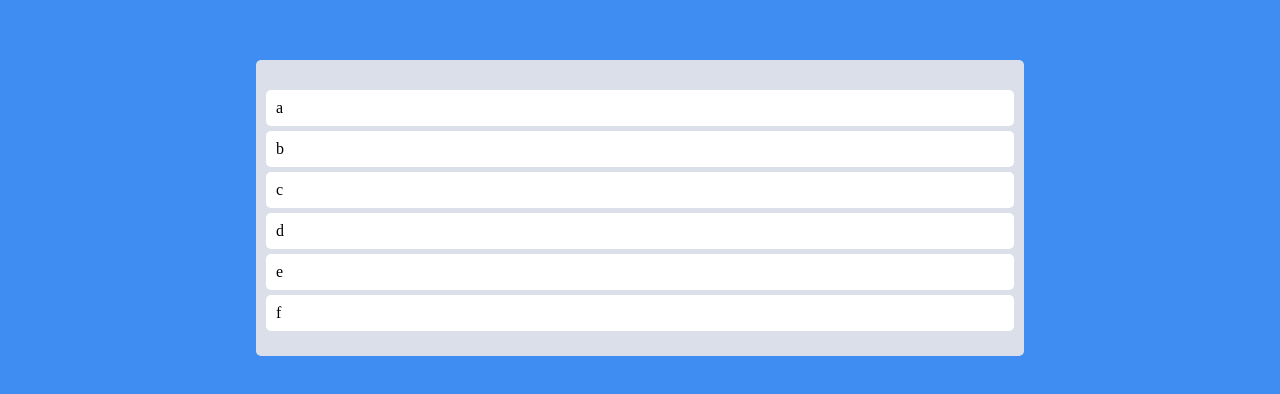
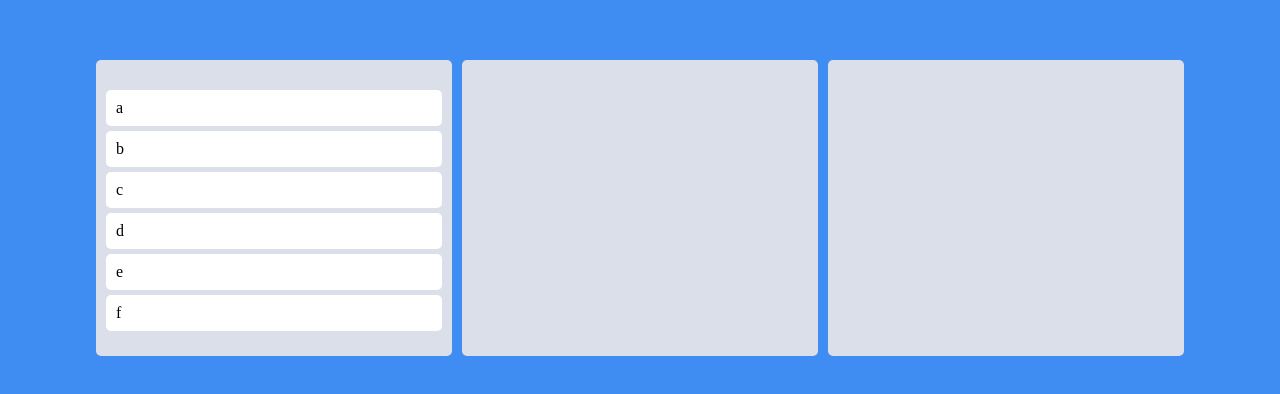
Before and after one commit to Chanwoo-Jeong/ReactJsMaster, a React (Create React App) app in the folder todolist/: page / in a window 1280 px wide. Shown: the part 192-586 px from the top of the page. Built offline with nearby package versions, Linux system fonts and the light colour scheme.

Commit message:
[ feat ] : multi canbanBoard

```diff
--- /dev/null
+++ b/todolist/src/TrelloComponents/Components/Board.tsx
@@ -0,0 +1,33 @@
+import { Droppable } from "react-beautiful-dnd";
+import styled from "styled-components";
+import DraggableCard from "./DraggableCard";
+
+interface IBoardProps {
+  toDos: string[];
+  boardId: string;
+}
+
+function Board({ toDos, boardId }: IBoardProps) {
+  return (
+    <Droppable droppableId={boardId}>
+      {(magic) => (
+        <Wrapper ref={magic.innerRef} {...magic.droppableProps}>
+          {toDos.map((todo, i) => {
+            return <DraggableCard todo={todo} i={i} />;
+          })}
+          {magic.placeholder}
+        </Wrapper>
+      )}
+    </Droppable>
+  );
+}
+
+export default Board;
+
+const Wrapper = styled.div`
+  background-color: ${({ theme }) => theme.boardColor};
+  padding: 20px 10px;
+  padding-top: 30px;
+  border-radius: 5px;
+  min-height: 200px;
+`;
--- a/todolist/src/TrelloComponents/TrelloClone.tsx
+++ b/todolist/src/TrelloComponents/TrelloClone.tsx
@@ -1,42 +1,27 @@
-import { DragDropContext, DropResult, Droppable } from "react-beautiful-dnd";
+import { DragDropContext, DropResult,} from "react-beautiful-dnd";
 import { useRecoilState } from "recoil";
 import styled from "styled-components";
 import { toDoState } from "./atoms";
-import DraggableCard from "./Components/DraggableCard";
+import Board from "./Components/Board";
 
 function TrelloClone() {
   const [toDos, setToDos] = useRecoilState(toDoState);
   const onDragEnd = ({ destination, source, draggableId }: DropResult) => {
     if (!destination) return;
-    setToDos((oldToDos) => {
-      const toDosCopy = [...oldToDos];
-      // 1) Delete item on source.index
-      console.log("Delete item on", source.index);
-      console.log(toDosCopy);
-      toDosCopy.splice(source.index, 1);
-      console.log("Deleted item");
-      console.log(toDosCopy);
-      // 2) Put back the item on the destination.index
-      console.log("Put back", draggableId, "on ", destination.index);
-      toDosCopy.splice(destination?.index, 0, draggableId);
-      console.log(toDosCopy);
-      return toDosCopy;
-    });
+    // setToDos((oldToDos) => {
+    //   const toDosCopy = [...oldToDos];
+    //   toDosCopy.splice(source.index, 1);
+    //   toDosCopy.splice(destination?.index, 0, draggableId);
+    //   return toDosCopy;
+    // });
   };
   return (
     <DragDropContext onDragEnd={onDragEnd}>
       <Wrapper>
         <Boards>
-          <Droppable droppableId="one">
-            {(magic) => (
-              <Board ref={magic.innerRef} {...magic.droppableProps}>
-                {toDos.map((todo, i) => {
-                  return <DraggableCard todo={todo} i={i} />;
-                })}
-                {magic.placeholder}
-              </Board>
-            )}
-          </Droppable>
+        {Object.keys(toDos).map((boardId) => (
+            <Board boardId={boardId} key={boardId} toDos={toDos[boardId]} />
+          ))}
         </Boards>
       </Wrapper>
     </DragDropContext>
@@ -45,7 +30,7 @@
 
 const Wrapper = styled.div`
   display: flex;
-  max-width: 48rem;
+  max-width: 68rem;
   width: 100%;
   margin: 0 auto;
   align-items: center;
@@ -56,15 +41,10 @@
 const Boards = styled.div`
   display: grid;
   width: 100%;
-  grid-template-columns: repeat(1, 1fr);
+  gap: 10px;
+  grid-template-columns: repeat(3, 1fr);
 `;
 
-const Board = styled.div`
-  background-color: ${({ theme }) => theme.boardColor};
-  padding: 20px 10px;
-  padding-top: 30px;
-  border-radius: 5px;
-  min-height: 200px;
-`;
+
 
 export default TrelloClone;
--- a/todolist/src/TrelloComponents/atoms.tsx
+++ b/todolist/src/TrelloComponents/atoms.tsx
@@ -17,7 +17,11 @@
   },
 });
 
-export const toDoState = atom({
+interface IToDoState {
+  [key: string]: string[];
+}
+
+export const toDoState = atom<IToDoState>({
   key: "toDo",
-  default: ["a", "b", "c", "d", "e", "f"],
+  default: { to_do: ["a", "b", "c", "d", "e", "f"], doing: [], done: [] },
 });
```
